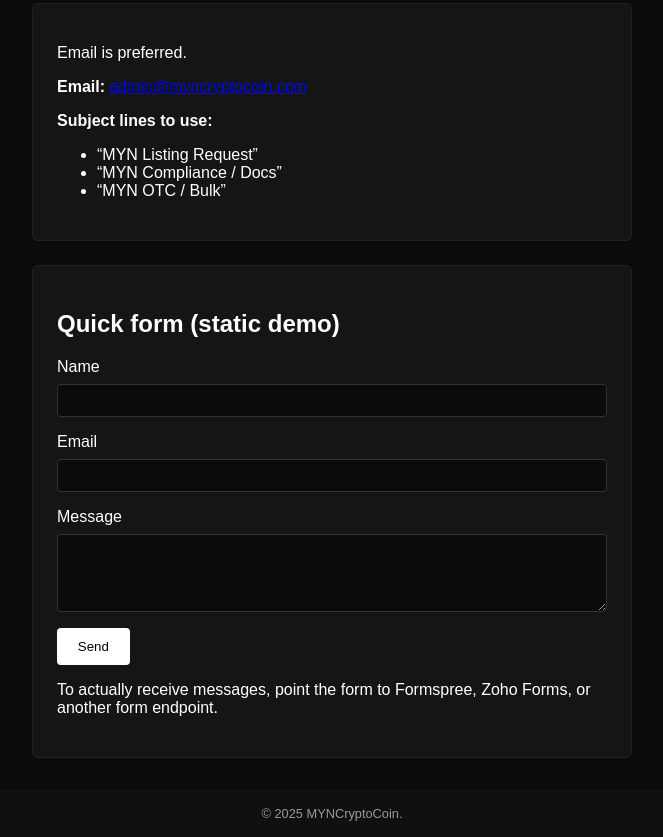
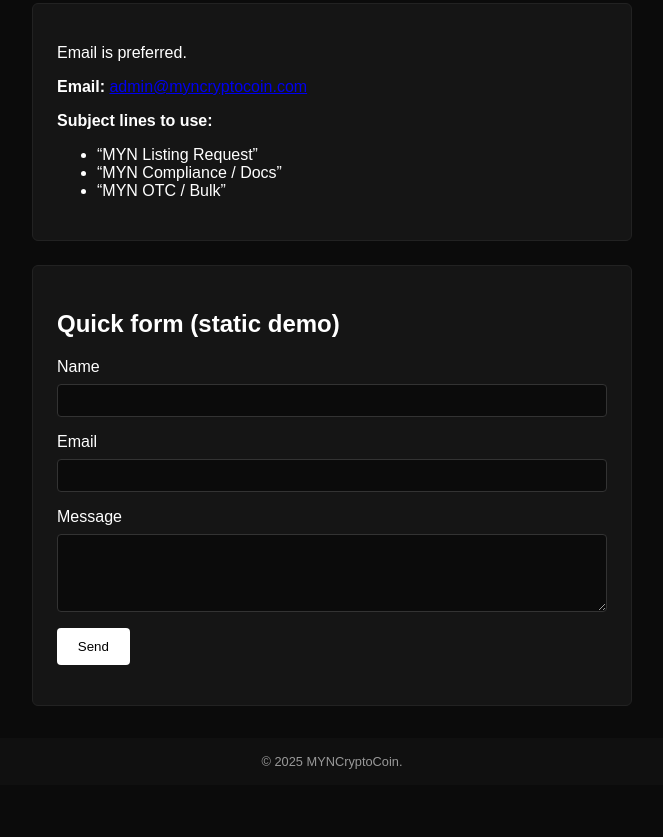
Before and after one commit to myncryptocoin/myncryptocoin.com, a plain HTML site: page contact.html in a window 1280 px wide. Shown: the part 283-1120 px from the top of the page, without its empty margins (308-971 px from the left). After the commit the page ends 1068 px from the top, so only its background shows below. Drawn offline with Linux system fonts and the light colour scheme.

Commit message:
Remove form endpoint instruction from contact.html
Removed instruction for form endpoint in contact.html

```diff
--- a/contact.html
+++ b/contact.html
@@ -73,7 +73,7 @@
 
         <button type="submit">Send</button>
       </form>
-      <p>To actually receive messages, point the form to Formspree, Zoho Forms, or another form endpoint.</p>
+      <p></p>
     </div>
   </section>
 
```
